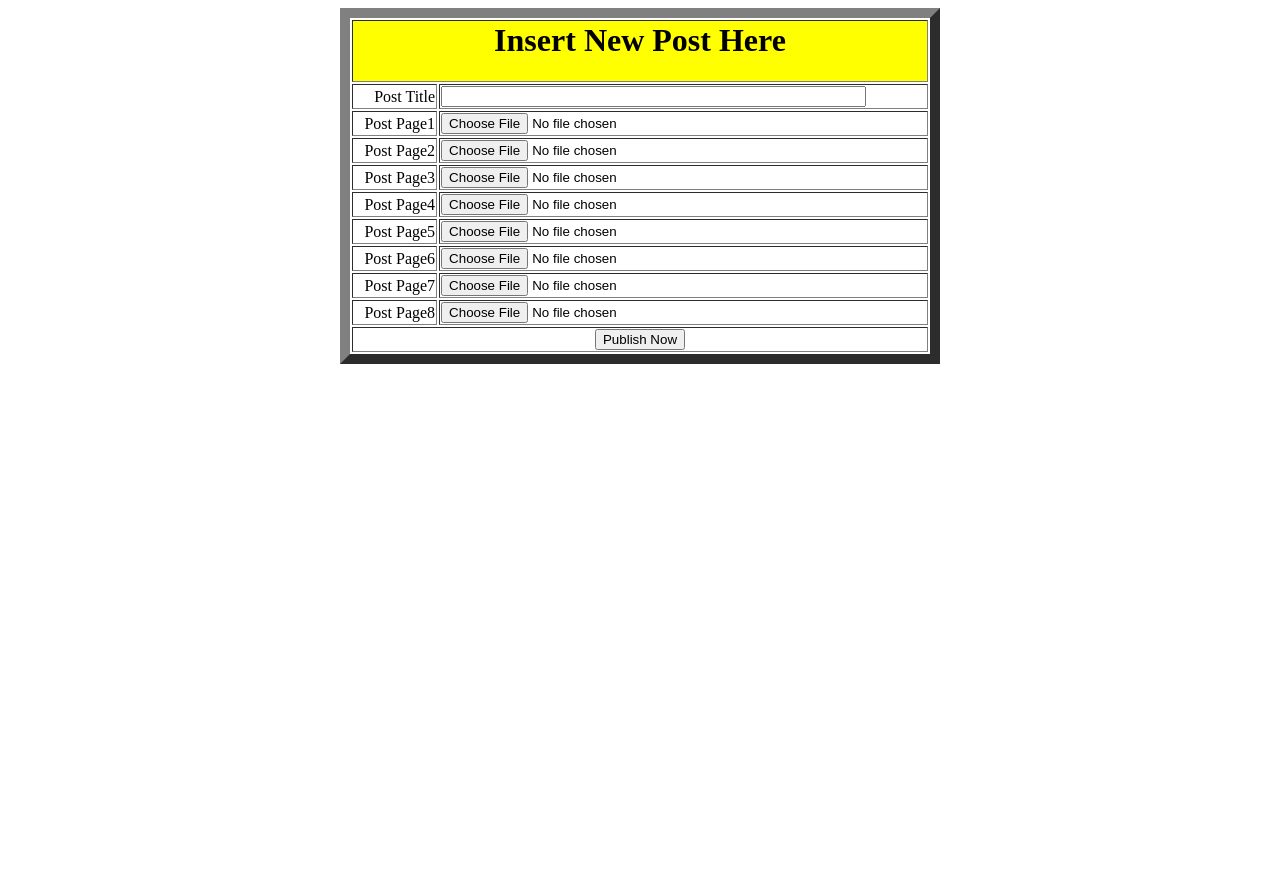
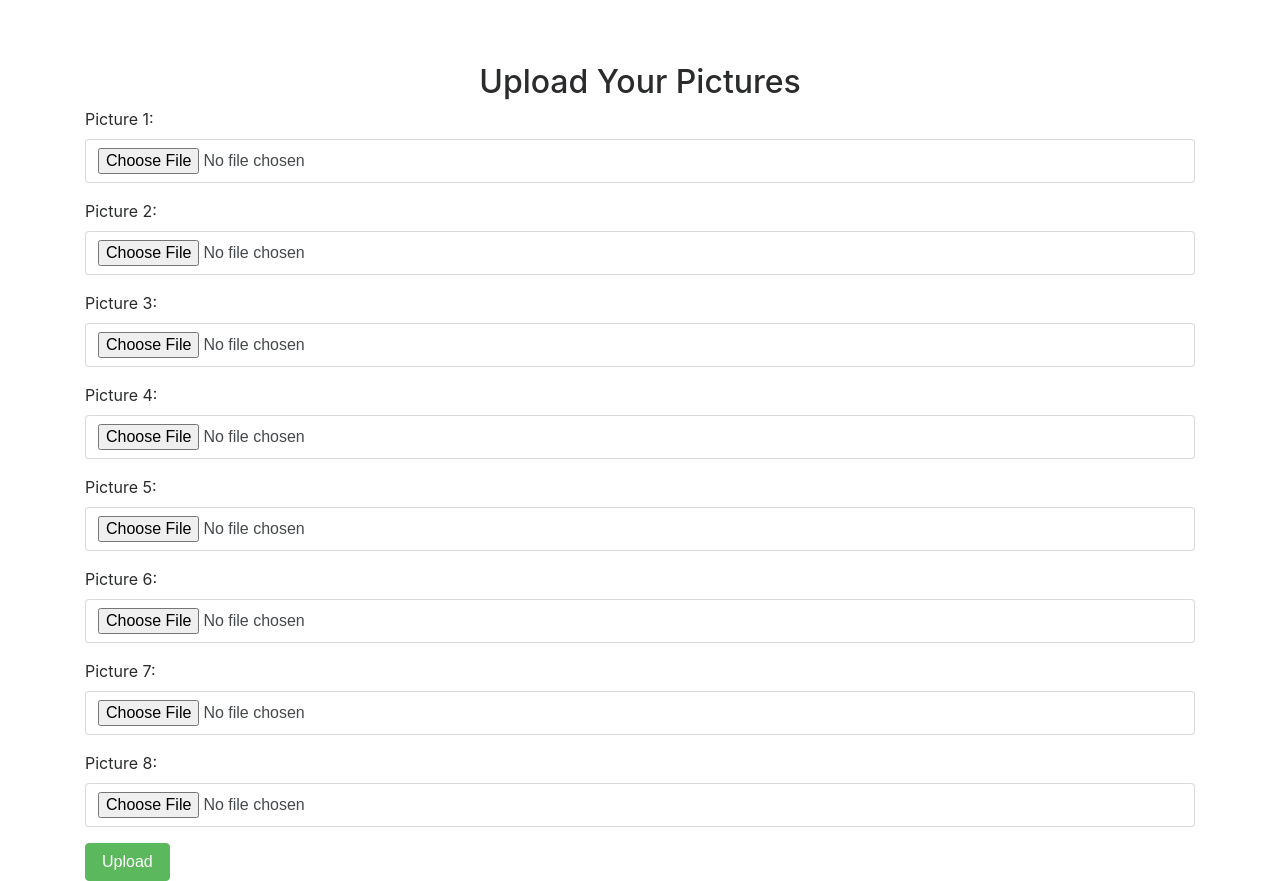
Before and after one commit to Tahir490/News2Website, a PHP site: page /insert_post.php in a window 1280 px wide. Before the commit the page ends 364 px from the top, so only its background shows below. Run offline with PHP 8.4, Linux system fonts and the light colour scheme; some libraries are stand-ins or nearby versions.

Commit message:
Insert page updated

```diff
--- a/insert_post.php
+++ b/insert_post.php
@@ -1,116 +1,148 @@
-<html>
+<!doctype html>
+<html lang="en">
   <head>
- <title>Insert News</title>
+    <!-- Required meta tags -->
+    <meta charset="utf-8">
+    <meta name="viewport" content="width=device-width, initial-scale=1, shrink-to-fit=no">
+
+    <!-- Bootstrap CSS -->
+    <link rel="stylesheet" href="https://maxcdn.bootstrapcdn.com/bootstrap/4.0.0-beta.3/css/bootstrap.min.css" integrity="sha384-Zug+QiDoJOrZ5t4lssLdxGhVrurbmBWopoEl+M6BdEfwnCJZtKxi1KgxUyJq13dy" crossorigin="anonymous">
+
+    <title>Admin</title>
   </head>
   <body>
-<form method="post" action="insert_post.php" enctype="multipart/form-data">
-<table align="center" border="10" width="600">
- <tr>
-  <td align="center" colspan="5" bgcolor="yellow"><h1>Insert New Post Here</h1></td>
- </tr>
- <tr>
-   <td align="right">Post Title</td>
-   <td ><input type="text" name="title" size="50"></td>
- </tr>
- <tr>
-   <td align="right">Post Page1</td>
-   <td><input type="file" name="img2"></td>
- </tr>
- <tr>
-   <td align="right">Post Page2</td>
-   <td><input type="file" name="img2"></td>
- </tr>
- <tr>
-   <td align="right">Post Page3</td>
-   <td><input type="file" name="img3"></td>
- </tr>
- <tr>
-   <td align="right">Post Page4</td>
-   <td><input type="file" name="img4"></td>
- </tr>
- <tr>
-   <td align="right">Post Page5</td>
-   <td><input type="file" name="img5"></td>
- </tr>
- <tr>
-   <td align="right">Post Page6</td>
-   <td><input type="file" name="img6"></td>
- </tr>
- <tr>
-   <td align="right">Post Page7</td>
-   <td><input type="file" name="img7"></td>
- </tr>
- <tr>
-   <td align="right">Post Page8</td>
-   <td><input type="file" name="img8"></td>
- </tr>
- <tr>
-   <td align="center" colspan="5"><input type="submit" name="submit" value="Publish Now"></td>
- </tr>
-</table>
+  	<p><br/><br/></p>
+  	<div class="container">
 
+  		<form method="post" action="" enctype="multipart/form-data">
+        <center>
+            <div><h2 class="heading">Upload Your Pictures</h2></div>
+        </center>
+  <div class="form-group">
+    <label for="img">Picture 1:</label>
+    <input type="file" name="image1" class="form-control" id="img"  >
+
+  </div>
+ <div class="form-group">
+    <label for="img">Picture 2:</label>
+    <input type="file" name="image2" class="form-control" id="img"  >
+
+  </div>
+  <div class="form-group">
+    <label for="img">Picture 3:</label>
+    <input type="file" name="image3" class="form-control" id="img"  >
+
+  </div>
+ <div class="form-group">
+    <label for="img">Picture 4:</label>
+    <input type="file" name="image4" class="form-control" id="img"  >
+
+  </div>
+ <div class="form-group">
+    <label for="img">Picture 5:</label>
+    <input type="file" name="image5" class="form-control" id="img"  >
+
+  </div>
+ <div class="form-group">
+    <label for="img">Picture 6:</label>
+    <input type="file" name="image6" class="form-control" id="img"  >
+
+  </div>
+<div class="form-group">
+    <label for="img">Picture 7:</label>
+    <input type="file" name="image7" class="form-control" id="img"  >
+
+  </div>
+  <div class="form-group">
+    <label for="img">Picture 8:</label>
+    <input type="file" name="image8" class="form-control" id="img"  >
+
+  </div>
+
+
+  <button type="submit" name="btn" class="btn btn-success">Upload</button>
 </form>
+  	</div>
+
+
+
+
+
+    <!-- Optional JavaScript -->
+    <!-- jQuery first, then Popper.js, then Bootstrap JS -->
+    <script src="https://code.jquery.com/jquery-3.2.1.slim.min.js" integrity="sha384-KJ3o2DKtIkvYIK3UENzmM7KCkRr/rE9/Qpg6aAZGJwFDMVNA/GpGFF93hXpG5KkN" crossorigin="anonymous"></script>
+    <script src="https://cdnjs.cloudflare.com/ajax/libs/popper.js/1.12.9/umd/popper.min.js" integrity="sha384-ApNbgh9B+Y1QKtv3Rn7W3mgPxhU9K/ScQsAP7hUibX39j7fakFPskvXusvfa0b4Q" crossorigin="anonymous"></script>
+    <script src="https://maxcdn.bootstrapcdn.com/bootstrap/4.0.0-beta.3/js/bootstrap.min.js" integrity="sha384-a5N7Y/aK3qNeh15eJKGWxsqtnX/wWdSZSKp+81YjTmS15nvnvxKHuzaWwXHDli+4" crossorigin="anonymous"></script>
   </body>
 </html>
+
+
+
 <?php
+
   include("includes/connect.php");
-   if(isset($_POST['submit'])){
+  date_default_timezone_set("Asia/Karachi");
+if(isset($_POST["btn"])){
+        $errors = array();
 
-	  $title=$_POST['title'];
-	  $date=date('m-d-y');
-	  $page1_name=$_FILES['page1']['name'];
-	        $page1_type=$_FILES['page1']['type'];
-			$page1_size=$_FILES['page1']['size'];
-			$page1_tmp=$_FILES['page1']['tmp_name'];
-	  $page2_name=$_FILES['page2']['name'];
-	        $page2_type=$_FILES['page2']['type'];
-			$page2_size=$_FILES['page2']['size'];
-			$page2_tmp=$_FILES['page2']['tmp_name'];
-	  $page3_name=$_FILES['page3']['name'];
-	        $page3_type=$_FILES['page3']['type'];
-			$page3_size=$_FILES['page3']['size'];
-			$page3_tmp=$_FILES['page3']['tmp_name'];
-	  $page4_name=$_FILES['page4']['name'];
-	        $page4_type=$_FILES['page4']['type'];
-			$page4_size=$_FILES['page4']['size'];
-			$page4_tmp=$_FILES['page4']['tmp_name'];
-	  $page5_name=$_FILES['page5']['name'];
-	        $page5_type=$_FILES['page5']['type'];
-			$page5_size=$_FILES['page5']['size'];
-			$page5_tmp=$_FILES['page5']['tmp_name'];
-	  $page6_name=$_FILES['page6']['name'];
-	        $page6_type=$_FILES['page6']['type'];
-			$page6_size=$_FILES['page6']['size'];
-			$page6_tmp=$_FILES['page6']['tmp_name'];
-	  $page7_name=$_FILES['page7']['name'];
-	        $page7_type=$_FILES['page7']['type'];
-			$page7_size=$_FILES['page7']['size'];
-			$page7_tmp=$_FILES['page7']['tmp_name'];
-	  $page8_name=$_FILES['page8']['name'];
-	        $page8_type=$_FILES['page8']['type'];
-			$page8_size=$_FILES['page8']['size'];
-			$page8_tmp=$_FILES['page8']['tmp_name'];
+        $extension = array("jpeg","jpg","png","gif");
 
-	if($title=='' or $page1=='' or $page2=='' or $page3=='' or $page4=='' or $page5=='' or $page6 =='' or $page7=='' or $page8=='')
+        $bytes = 1024;
+        $allowedKB = 1000;
+        $totalBytes = $allowedKB * $bytes;
+
+        if(isset($_FILES["files"])==false)
         {
-		echo "<script>alert('Any field is empty')</script>";
-		exit();
+            echo "<b>Please, Select the files to upload!!!</b>";
+            return;
         }
-	  if($page1_type== "page1/jpeg" or $page1_type=="page1/png" or $page1_type=="page1/gif"){
-		  if($page1_size<=50000){
-			  move_uploaded_file($page1_tmp,"images/$page1_name");
+
+
+
+        foreach($_FILES["files"]["tmp_name"] as $key=>$tmp_name)
+        {
+            $uploadThisFile = true;
+
+            $file_name=$_FILES["files"]["name"][$key];
+            $file_tmp=$_FILES["files"]["tmp_name"][$key];
+
+            $ext=pathinfo($file_name,PATHINFO_EXTENSION);
+
+            if(!in_array(strtolower($ext),$extension))
+            {
+                array_push($errors, "File type is invalid. Name:- ".$file_name);
+                $uploadThisFile = false;
             }
-		  else{
-			  echo "<script>alert('Image is large, only 50kb size is allowed')</script>";
+
+            if($_FILES["files"]["size"][$key] > $totalBytes){
+                array_push($errors, "File size must be less than 100KB. Name:- ".$file_name);
+                $uploadThisFile = false;
             }
-		  //else{
-			  //echo "<script>alert('Image type is invalid')</script>";
-	  //}
-	  $query="insert into news(news_title,news_date,page1,page2,page3,page4,page5,page6,page7,page8)
-	  values('$title','$date','$page1','$page2','$page3','$page4','$page5','$page6',$page7','$page8')";
-	  if(mysql_query($query)){
-		  echo "<center><h1>News has been Published</h1></center>";
+
+            if($uploadThisFile){
+                $filename=basename($file_name,$ext);
+                $newFileName=$filename.$ext;
+                move_uploaded_file($_FILES["files"]["tmp_name"][$key],"images/".$newFileName);
+
+                $query = "INSERT INTO pages(date_to, file_name) VALUES('".date("Y-m-d")."','".$newFileName."')";
+
+                mysqli_query($con, $query);
+
+                echo "<script>alert('Pictures has been uploaded...')</script>";
+
+
+            }
+        }
+
+        mysqli_close($con);
+
+        $count = count($errors);
+
+        if($count != 0){
+            foreach($errors as $error){
+                echo $error."<br/>";
             }
         }
     }
+
   ?>
```
Also changed, not shown: index.php (+38 -9 lines), images/1.jpg (deleted), images/2.jpg (deleted), images/3.jpg (deleted), images/4.jpg (deleted), images/5.jpg (deleted), images/6.jpg (deleted), images/7.jpg (deleted), images/8.jpg (deleted). Lines whose indentation alone changed are shown as unchanged.
